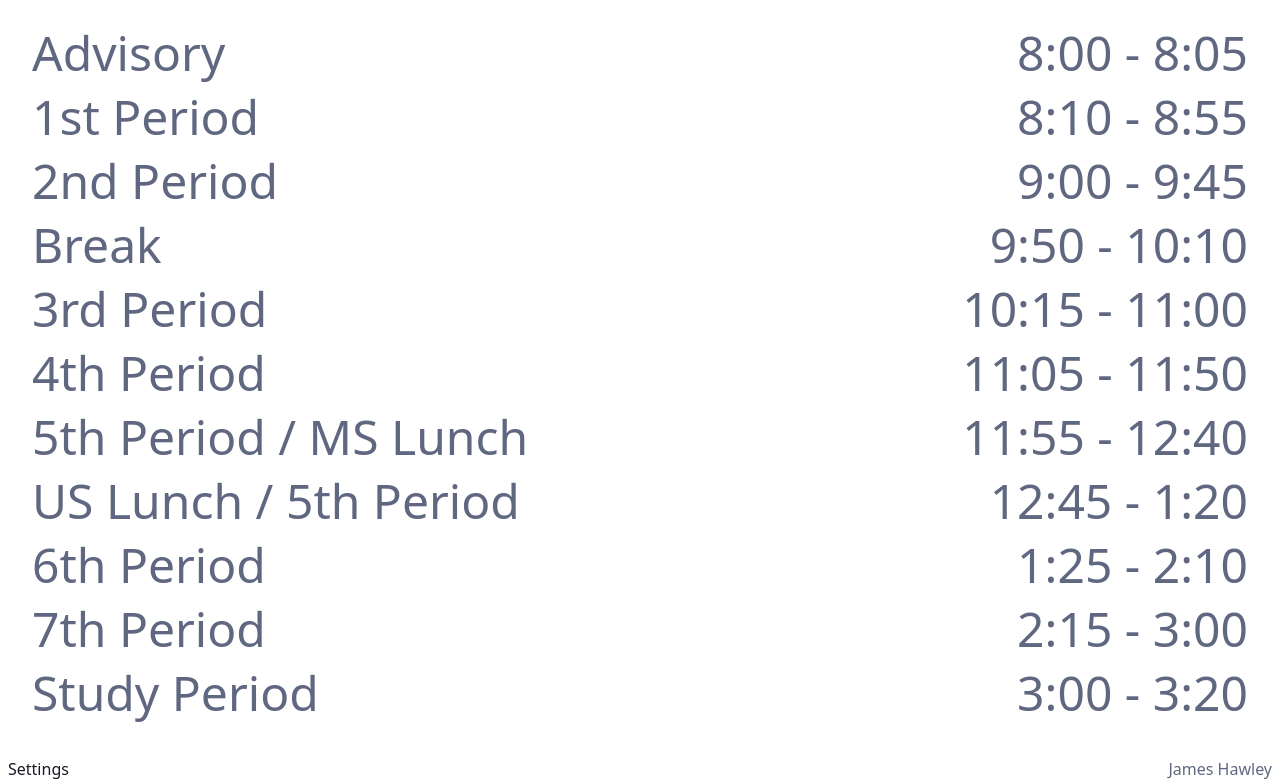
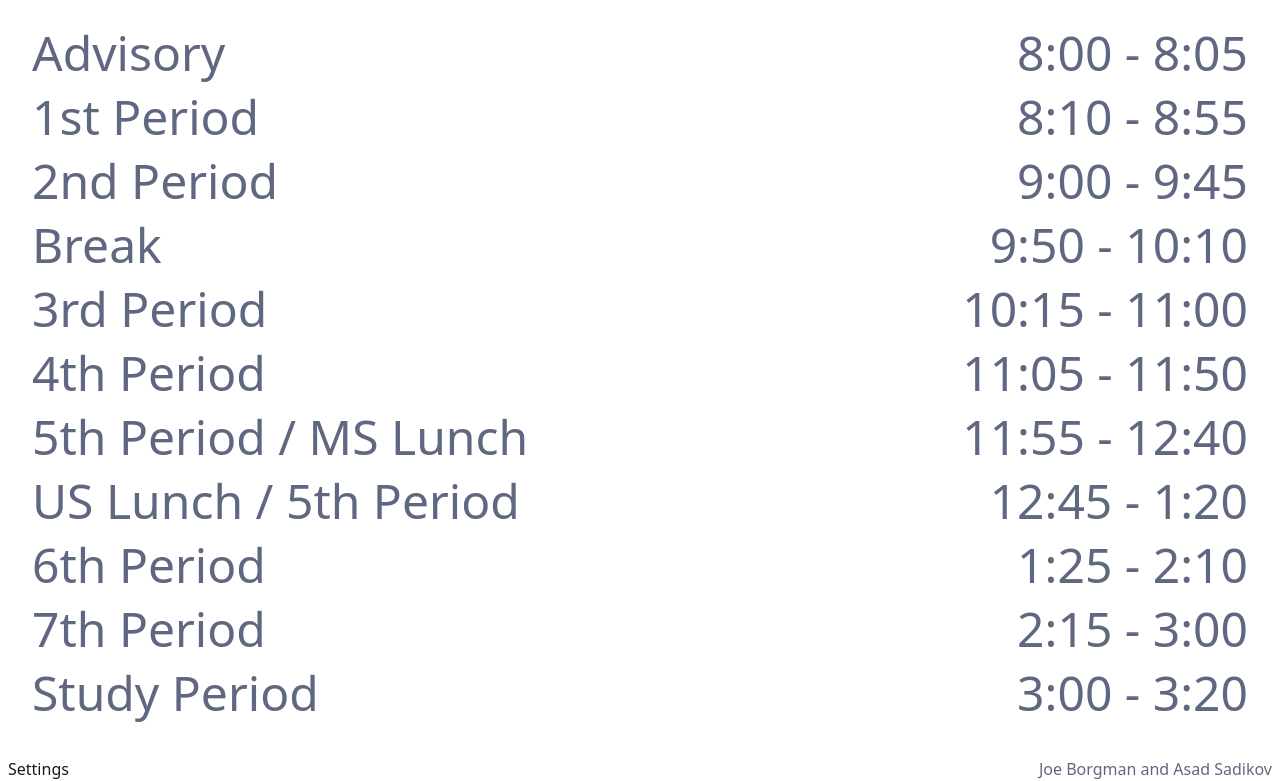
Before and after one commit to jameshawley29/tpstime, a React (Create React App) app: page / in a window 1280 px wide. Shown: the part 931-1712 px from the top of the page. Built offline with nearby package versions, Linux system fonts and the light colour scheme; no server answers.

Commit message:
Update signature.tsx

```diff
--- a/src/components/signature.tsx
+++ b/src/components/signature.tsx
@@ -1,5 +1,5 @@
 function Signature() {
-  return <p>James Hawley</p>;
+  return <p>Joe Borgman and Asad Sadikov</p>;
 }
 
 export default Signature;
```
